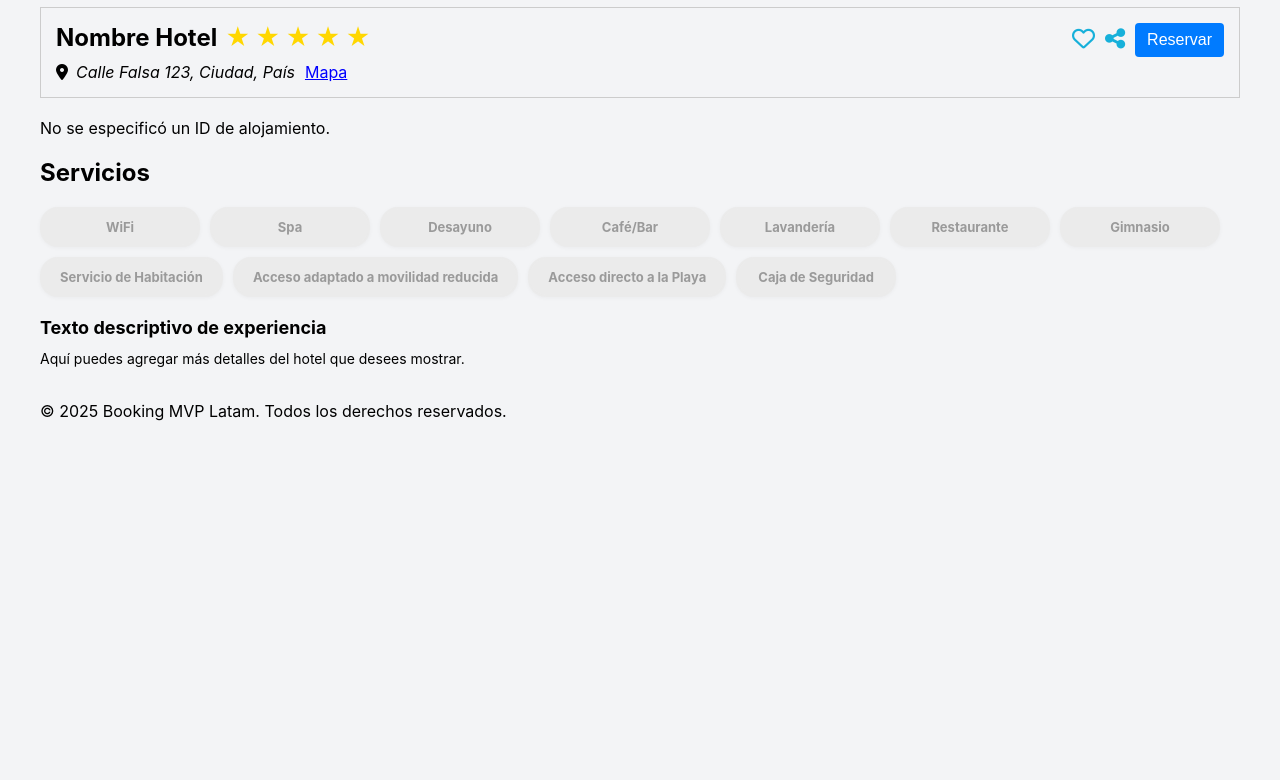
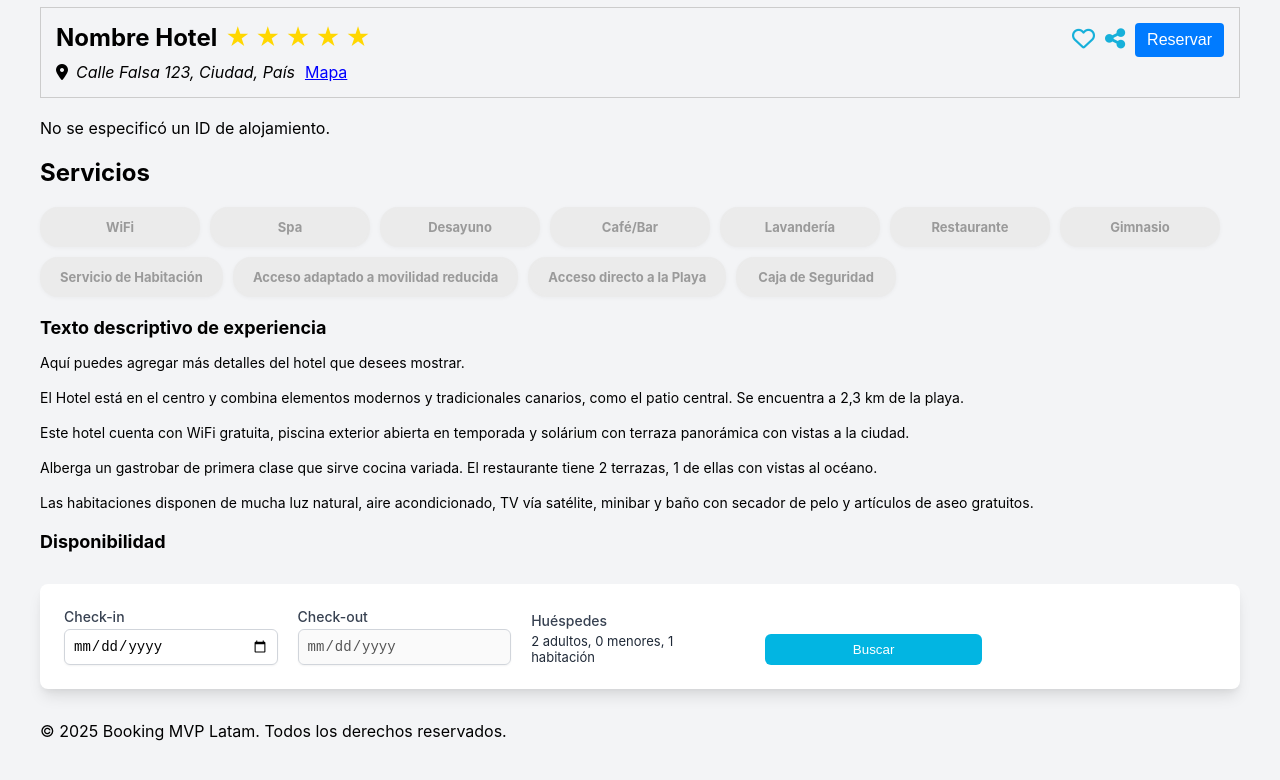
Before and after one commit to smamby/pigh, a website: page public/pages/alojamiento.html in a window 1280 px wide. Shown: the part 344-1124 px from the top of the page. Drawn offline with Linux system fonts and the light colour scheme.

Commit message:
pie de Disponibilidad

```diff
--- a/public/css/alojamiento.css
+++ b/public/css/alojamiento.css
@@ -733,6 +733,58 @@ body {
     line-height: 1.5;
 }
 
+ .search-form-dispo-wrapper {
+            /*position: absolute;
+            bottom: 0;
+            left: 50%;
+            transform: translate(-50%, 33.33%); /* -translate-x-1/2 translate-y-1/3 */
+            width: 100%;
+            max-width: 900px; /* max-w-4xl (approximate) */
+            padding-left: 1rem; /* px-4 */
+            padding-right: 1rem; /* px-4 */
+            z-index: 20; /* z-20 */
+        }
+
+        .search-form-container-dispo {
+            background-color: #ffffff; /* bg-white */
+            padding: 1.5rem; /* p-6 */
+            border-radius: 0.5rem; /* rounded-lg */
+            box-shadow: 0 10px 15px -3px rgba(0, 0, 0, 0.1), 0 4px 6px -2px rgba(0, 0, 0, 0.05); /* shadow-lg */
+            color: #1f2937; /* text-gray-800 */
+            transition: scale 1s ease;
+            margin-top: 2rem;
+        }
+
+/* Responsive: en pantallas medianas, ocupa casi todo el ancho y se centra
+@media (max-width: 1100px) {
+    .search-form-dispo-wrapper {
+        justify-content: center;
+        max-width: 100%;
+        padding-left: 0.5rem;
+        padding-right: 0.5rem;
+    }
+    .search-form-container-dispo {
+        max-width: 98%;
+        padding: 1.2rem 1rem;
+        margin-top: 1.5rem;
+    }
+} NO SE SI FUNCIONA */
+
+/* Responsive: en pantallas chicas, ocupa todo el ancho y se apila
+@media (max-width: 700px) {
+    .search-form-dispo-wrapper {
+        flex-direction: column;
+        align-items: stretch;
+        padding-left: 0;
+        padding-right: 0;
+    }
+    .search-form-container-dispo {
+        max-width: 100%;
+        padding: 1rem 0.5rem;
+        margin-top: 1rem;
+    }
+}    NO SE SI FUNCIONA */
+
 
 footer {
             margin: 2rem auto;
--- a/public/pages/alojamiento.html
+++ b/public/pages/alojamiento.html
@@ -218,10 +218,41 @@
 
     <!-- Texto con detalles del hotel -->
     <div class="detalles-hotel">
-        Aquí puedes agregar más detalles del hotel que desees mostrar.
+        <p>Aquí puedes agregar más detalles del hotel que desees mostrar. </p>
+        <p> El Hotel  está en el centro  y combina elementos modernos y tradicionales canarios, como el patio central. Se encuentra a 2,3 km de la playa.</p>
+        <p> Este hotel cuenta con WiFi gratuita, piscina exterior abierta en temporada y solárium con terraza panorámica con vistas a la ciudad.</p>
+        <p> Alberga un gastrobar de primera clase que sirve cocina variada. El restaurante tiene 2 terrazas, 1 de ellas con vistas al océano.</p>
+        <p>Las habitaciones disponen de mucha luz natural, aire acondicionado, TV vía satélite, minibar y baño con secador de pelo y artículos de aseo gratuitos.</p>
     </div>
 
-    </main>
+    <h3 class="texto-descriptivo">Disponibilidad</h3>
+
+
+ <div class="search-form-container-dispo">
+                    <form class="search-form" id="search-form">
+
+                        <div class="form-group">
+                            <label for="checkin">Check-in</label>
+                            <input type="date" id="checkin">
+                        </div>
+                        <div class="form-group">
+                            <label for="checkout">Check-out</label>
+                            <input type="date" id="checkout" disabled>
+                        </div>
+                        <div class="form-group">
+                            <label for="guestsDisplay">Huéspedes</label>
+                            <div id="guestsDisplay" class="custom-select">2 adultos, 0 menores, 1 habitación</div>
+                            <input type="hidden" id="adultsInput" value="2">
+                            <input type="hidden" id="childrenInput" value="0">
+                            <input type="hidden" id="roomsInput" value="1">
+                        </div>
+                        <div class="form-group">
+                            <button type="submit" class="search-button">Buscar</button>
+                        </div>
+                    </form>
+                </div>
+
+</main>
 
     <footer>
         <p>&copy; <span id="currentYear"></span> Booking MVP Latam. Todos los derechos reservados.</p>
```
